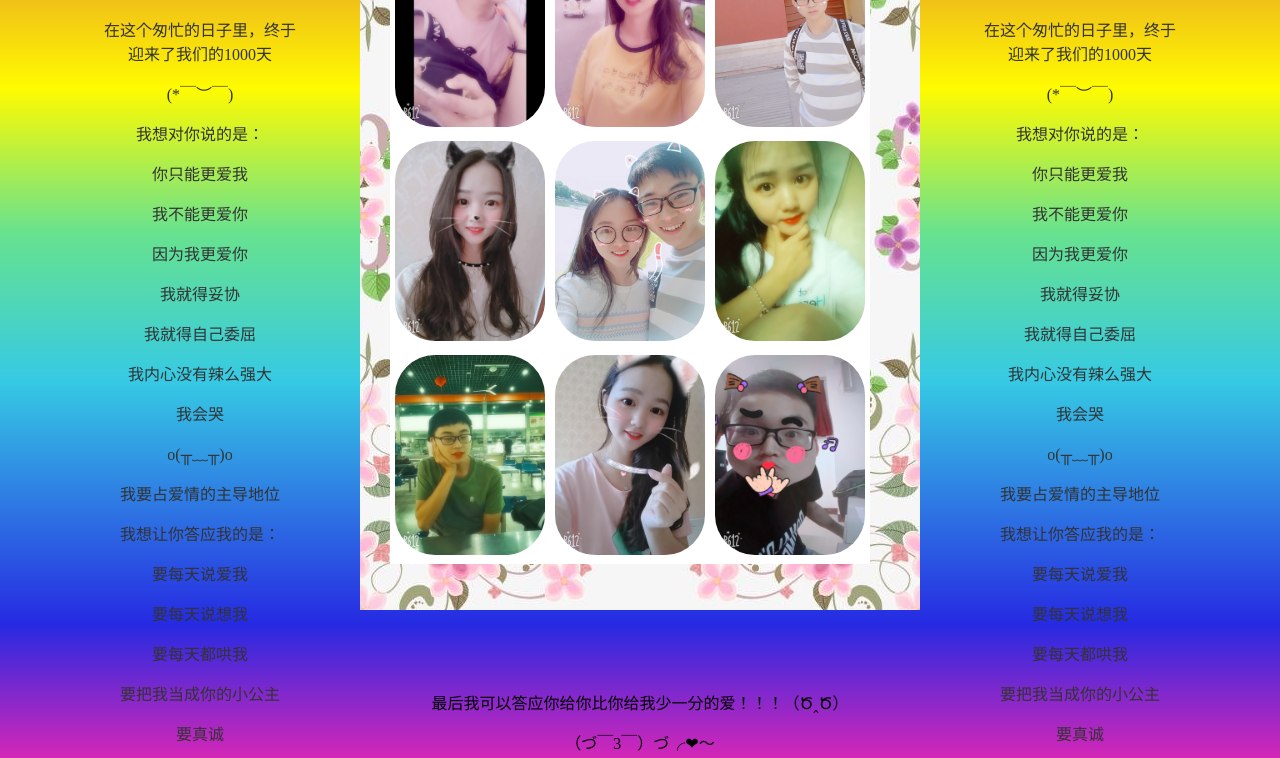
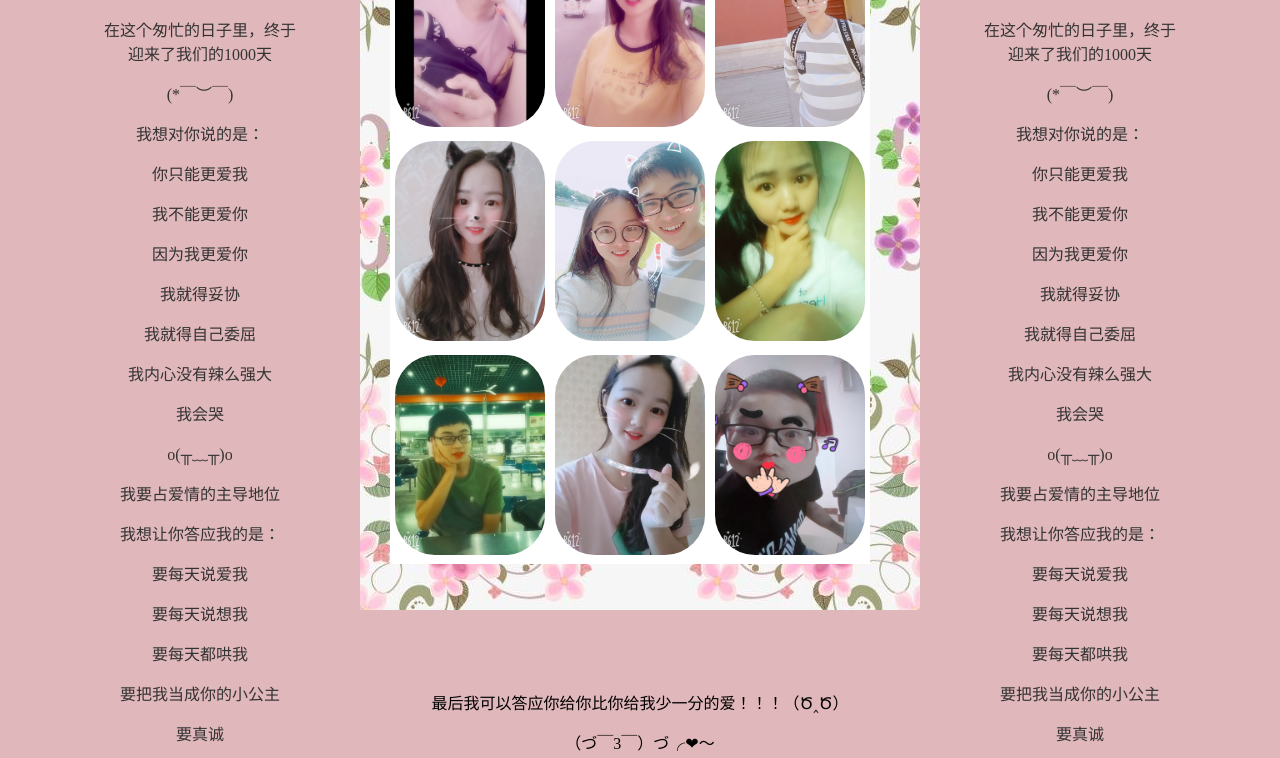
Before and after one commit to wang3852/1000day, a plain HTML site: page index.html in a window 1280 px wide. Shown: the part 204-962 px from the top of the page. Drawn offline with Linux system fonts and the light colour scheme.

Commit message:
updat color

```diff
--- a/index.html
+++ b/index.html
@@ -15,7 +15,7 @@
 
         }
 
-        body {
+/*         body {
             background-image: linear-gradient(
 				to bottom,
 				rgb(240, 28, 70) 0%,
@@ -27,6 +27,9 @@
 			    rgb(228, 38, 180) 100%
 			);
 
+        }
+ */     body {
+            background-color: #e0b7ba;
         }
 
         .box-wrap {
```
